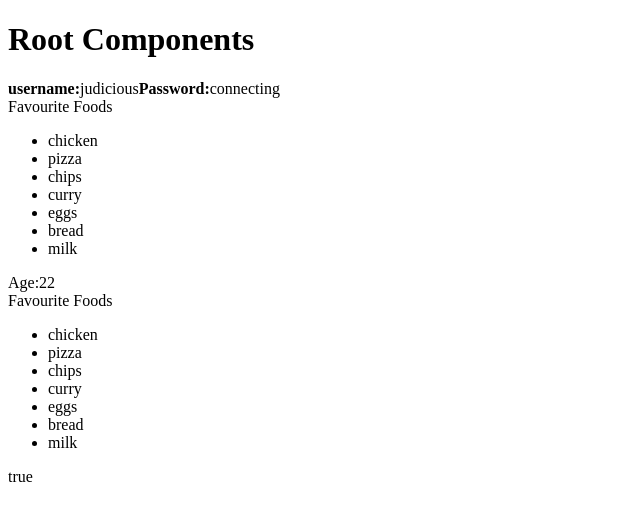
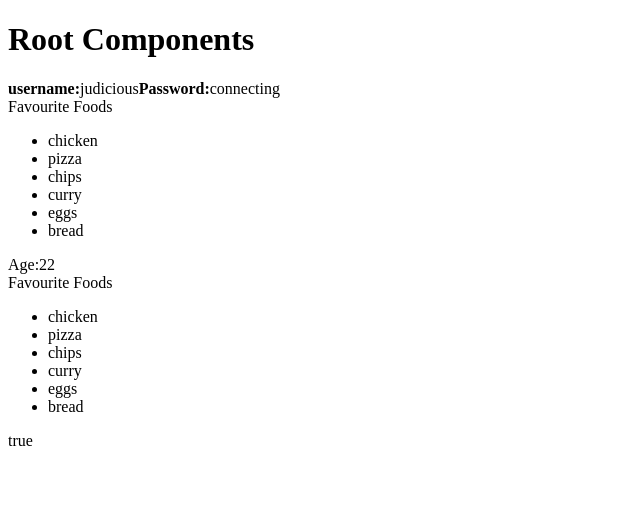
Before and after one commit to Judiciousmurich/reactify-2024, a React app in the folder react/: page / in a window 1280 px wide. Shown: the top 520 px of the page, without its empty margins (0-640 px from the left). Built offline with nearby package versions, Linux system fonts and the light colour scheme; the HTML template or start-up script is replaced by a standard one.

Commit message:
feat:add values

```diff
--- a/react/src/components/UserFavouriteFoods.jsx
+++ b/react/src/components/UserFavouriteFoods.jsx
@@ -12,7 +12,6 @@ export default function UserFavouriteFoods () {
         <li>curry</li>
         <li>eggs</li>
         <li>bread</li>
-        <li>milk</li>
 
 
     </ul>
```
